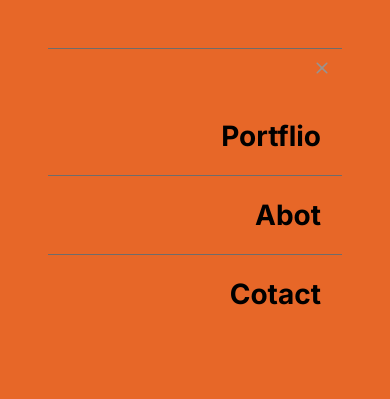
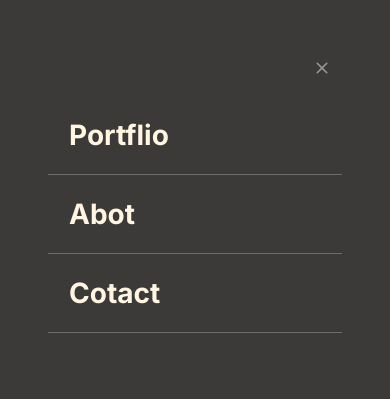
Before and after one commit to braincee/cr_project_mobile_menu, a website: page index.html in a window 390 px wide. Both pictures are taken after a click on the button 366 px from the left and 27 px from the top of the page. Shown: the top 399 px of the page. Drawn offline with Linux system fonts and the light colour scheme.

Commit message:
improve the styling of mobile menu

```diff
--- a/css/menu.css
+++ b/css/menu.css
@@ -7,7 +7,7 @@
   right: 0;
   top: 0;
   bottom: 0;
-  background-color: #e76728;
+  background-color: #3c3a39;
   width: 100vw;
   height: 100vh;
   margin: 0;
@@ -22,8 +22,8 @@
   font-weight: 600;
   font-size: 1.75rem;
   line-height: 2.75rem;
-  border-top: 1px solid #6f6c6b;
-  text-align: right;
+  border-bottom: 1px solid #6f6c6b;
+  text-align: left;
 }
 
 .links.first {
@@ -31,7 +31,7 @@
 }
 
 .links {
-  color: black;
+  color: #fff5e1;
   padding: 0.75rem 1rem;
   text-decoration: none;
   display: block;
```
